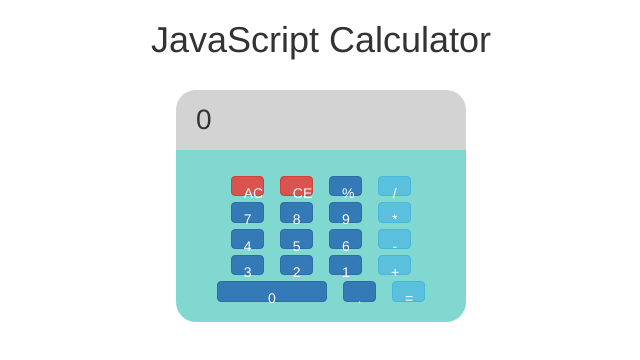
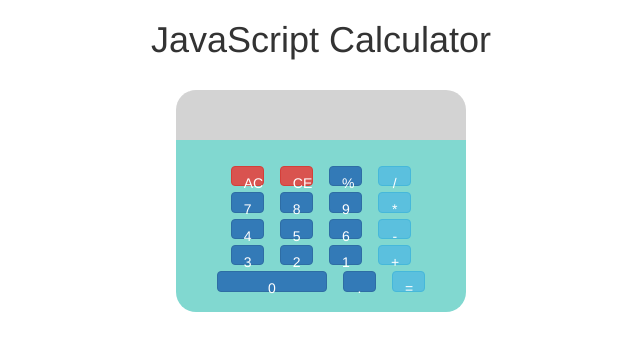
Before and after one commit to mathewdoan/Javascript-Calculator, a plain HTML site: page index.html in a window 1280 px wide. Both pictures are taken after a click on the element "AC". Shown: the whole page, without its empty margins (319-959 px from the left). Drawn offline with nearby package versions, Linux system fonts and the light colour scheme.

Commit message:
formatting

```diff
--- a/index.html
+++ b/index.html
@@ -16,7 +16,7 @@
 <body>
 <div class="text-center"><h1>JavaScript Calculator</h1> </div>
 </br>
-<div class="output"> <span id="display"> 0 </span></div>
+<div class="output"> <span id="display"></span></div>
 
 <div class="Calculator">
 <div class="text-center">
--- a/script.js
+++ b/script.js
@@ -36,7 +36,7 @@ $(document).ready(function(){
 
 	$(".btn").on("click", function(){
 		if (this.id === "clear"){
-			inputs=["0"];
+			inputs=[""];
 			update();
 		} else if (this.id === "backspace"){
 			inputs.pop();
@@ -45,7 +45,8 @@ $(document).ready(function(){
 		} else if (this.id === "equals") {
 			getTotal();
 		} else if (this.id === "percentage"){
-			//insert function to divide by 10
+			inputs.push("/10");
+			getTotal();
 
 		} else {
 			if(inputs[inputs.length-1].indexOf("+","-","*","/",".") === -1){
--- a/style.css
+++ b/style.css
@@ -15,14 +15,15 @@ body {
 .output{
 	background-color: #d3d3d3;
 	font-size: 2em;
-	padding-left: 20px;
+	padding-left: 10px;
 	padding-top: 10px;
-	padding-bottom: 10px;
+	padding-bottom: 20px;
 	width: 290px;
 	margin-left: auto;
 	margin-right: auto;
 	border-top-left-radius: 20px;
 	border-top-right-radius: 20px;
+	height: 50px;
 }
 
 .inner {
```
